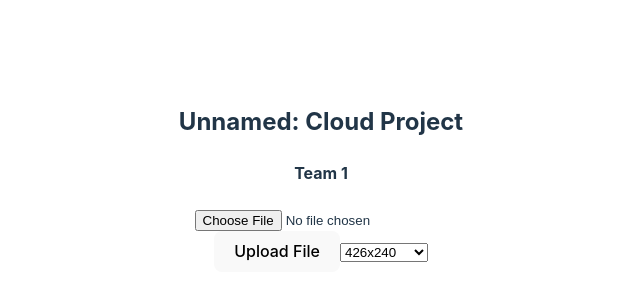
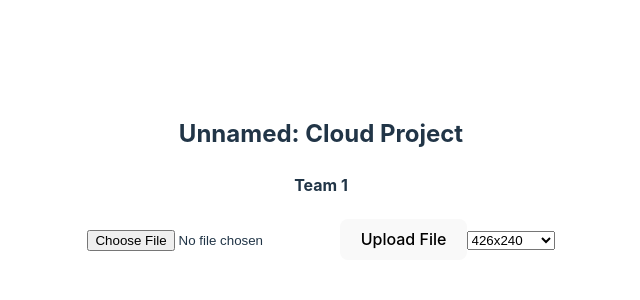
Before and after one commit to Mistyttm/aws-file-resizificator-server, a React (Vite) app in the folder src/app/: page / in a window 1280 px wide. Shown: the part 222-522 px from the top of the page, without its empty margins (319-959 px from the left). Built offline with nearby package versions, Linux system fonts and the light colour scheme.

Commit message:
Removed unnecessary html form

```diff
--- a/src/app/src/App.tsx
+++ b/src/app/src/App.tsx
@@ -30,15 +30,15 @@ function App() {
       }
     }
   }
+
   return (
     <>
       <div className="mainContainer">
         <h2>Unnamed: Cloud Project</h2>
         <h4>Team 1</h4>
 
-        <form method="POST" action="/import" encType="multipart/form-data">
-          <input type="file" id="fileInput" />
-        </form>
+        <input type="file" id="fileInput" />
+
 
         <button type="button" onClick={uploadVideo}>Upload File</button>
 
```
